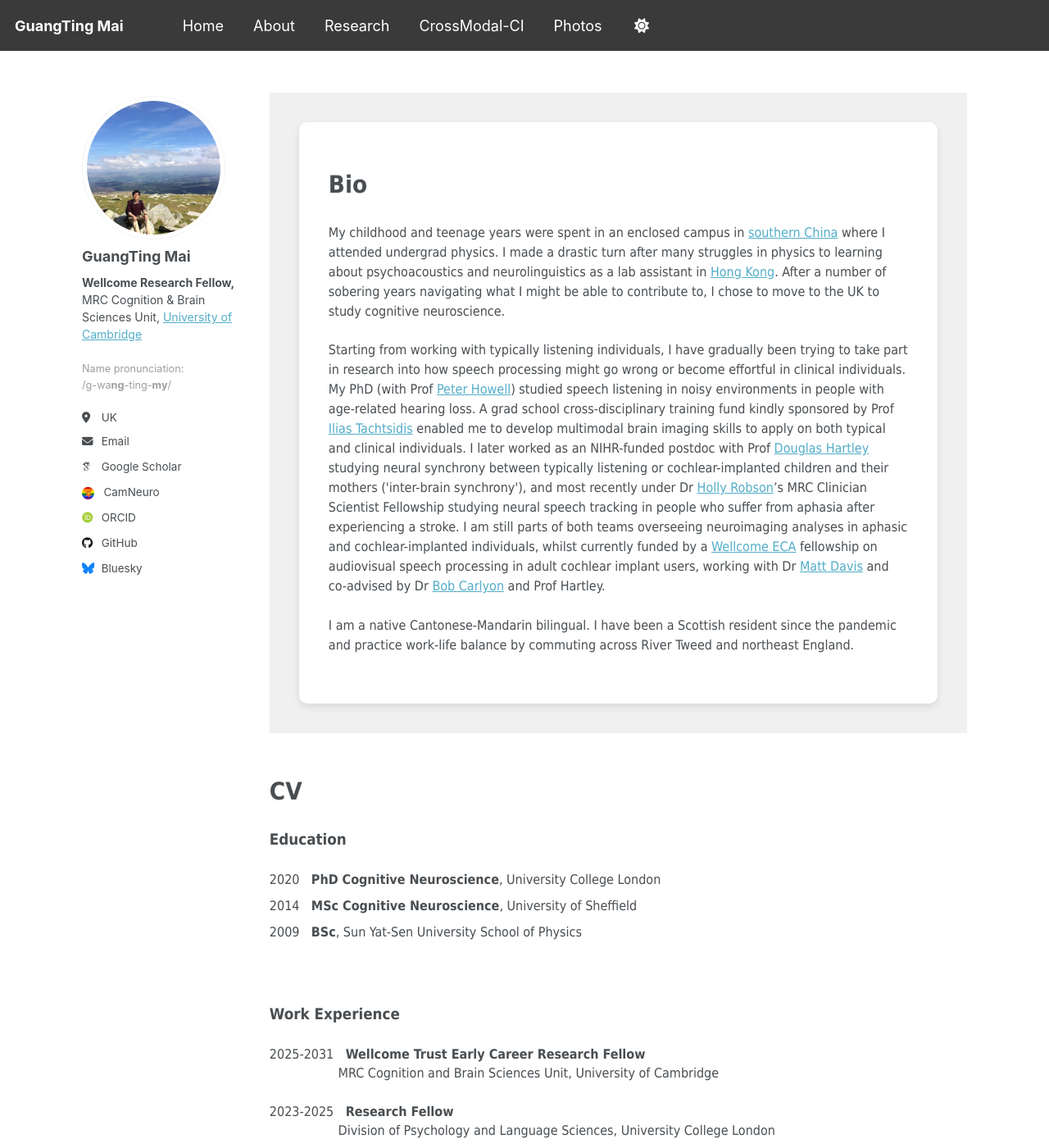
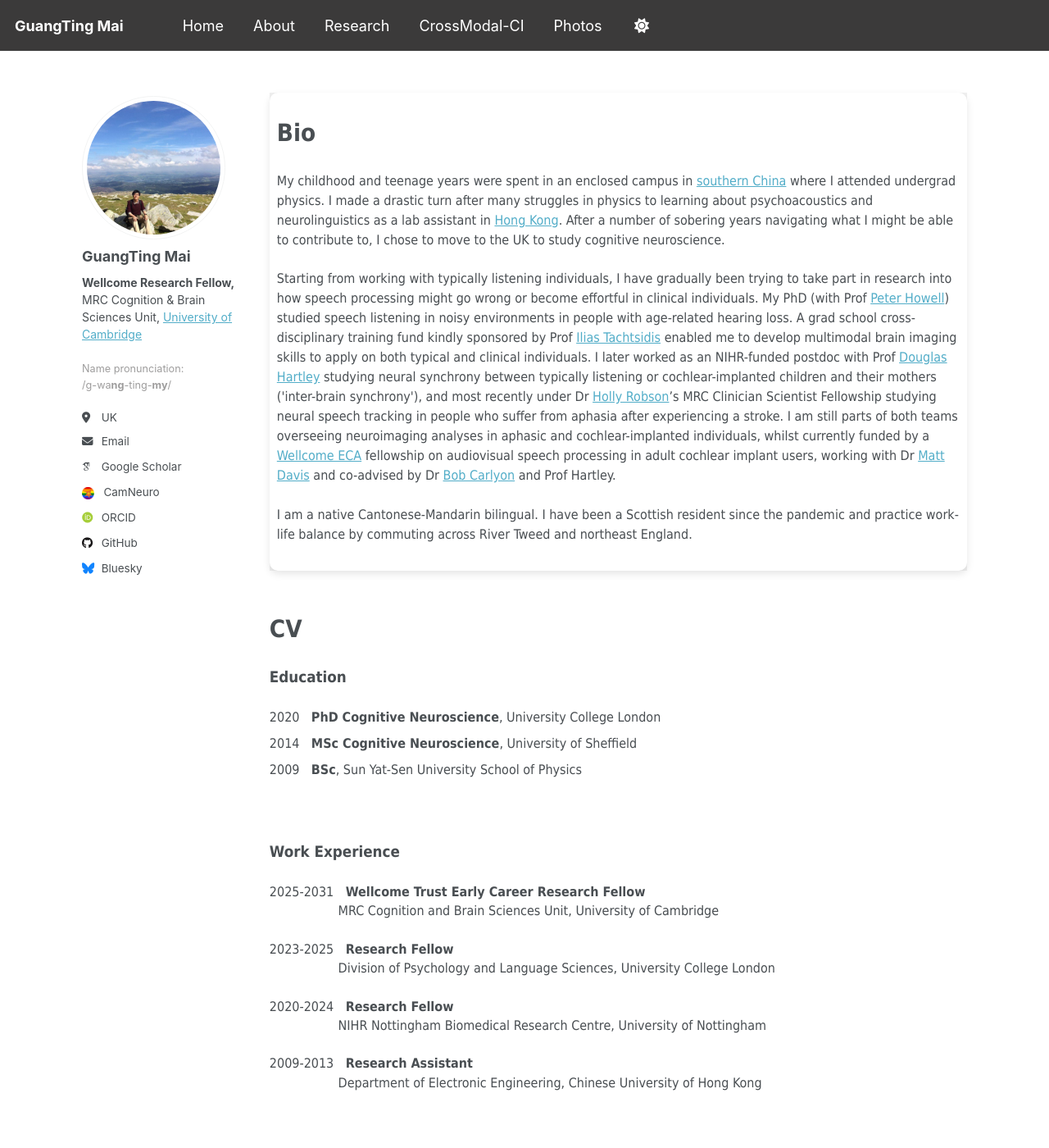
Before and after one commit to guangtingmai/guangtingmai.github.io, a Jekyll site: the page built from _pages/about.html, in a window 1280 px wide and 1400 px high. Shown: the whole window at 82% size. Built offline with Jekyll 4.4.1, drawn with Linux system fonts in a browser that asks for light colours; some web fonts are replaced.

Commit message:
Update custom.scss

```diff
--- a/_sass/custom.scss
+++ b/_sass/custom.scss
@@ -55,14 +55,14 @@ nav a:hover,
 
 .grey-background {
   background-color: #f0f0f0;
-  padding: 2rem;
+  padding: 0;
 }
 
 .white-frame {
   background-color: #fff;
-  padding: 2rem;
+  padding: 0.5rem;
   border-radius: 10px;
   box-shadow: 0 4px 10px rgba(0,0,0,0.1);
-  max-width: 800px;
+  max-width: 100%;
   margin: 0 auto;
 }
```
